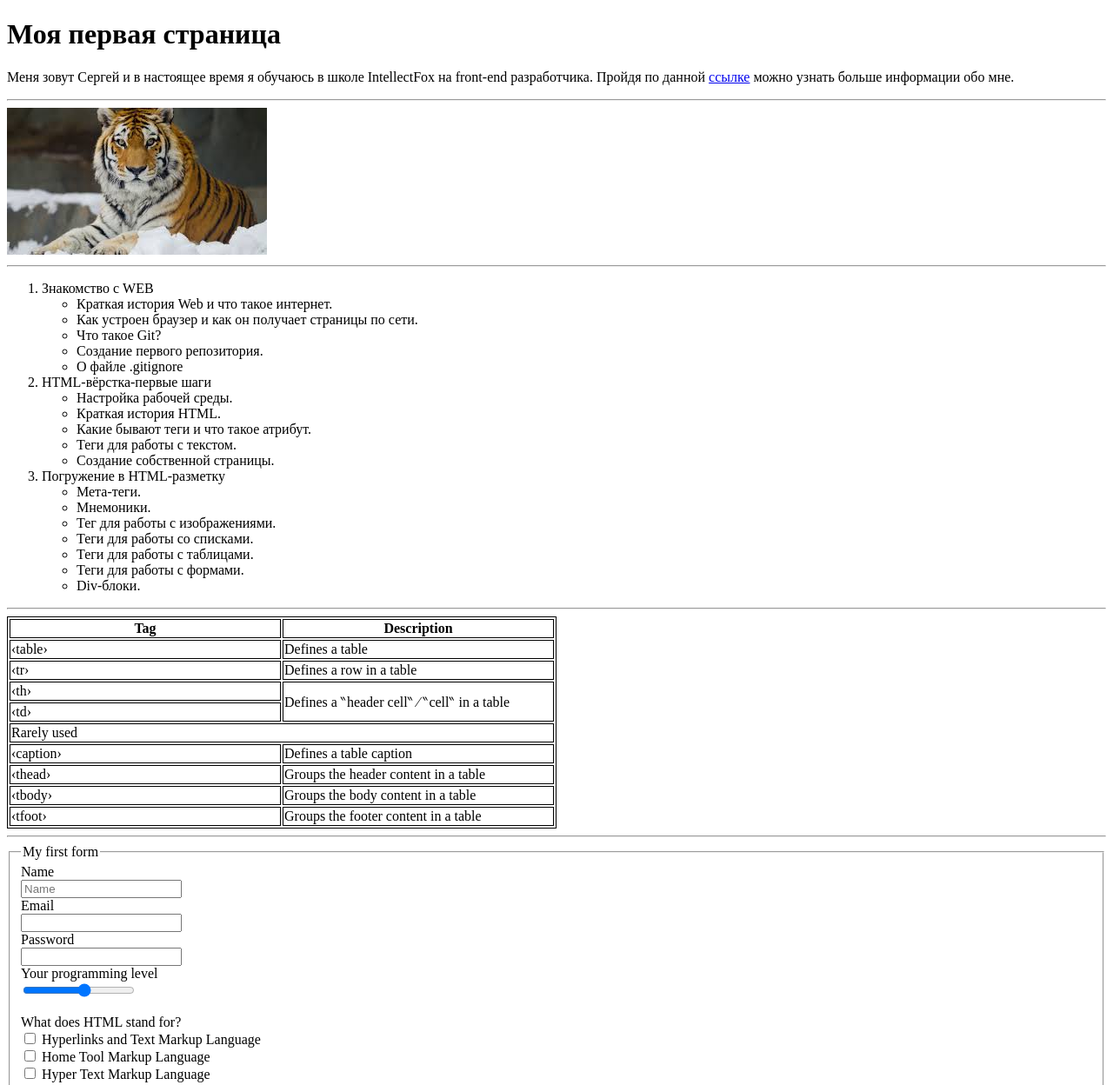
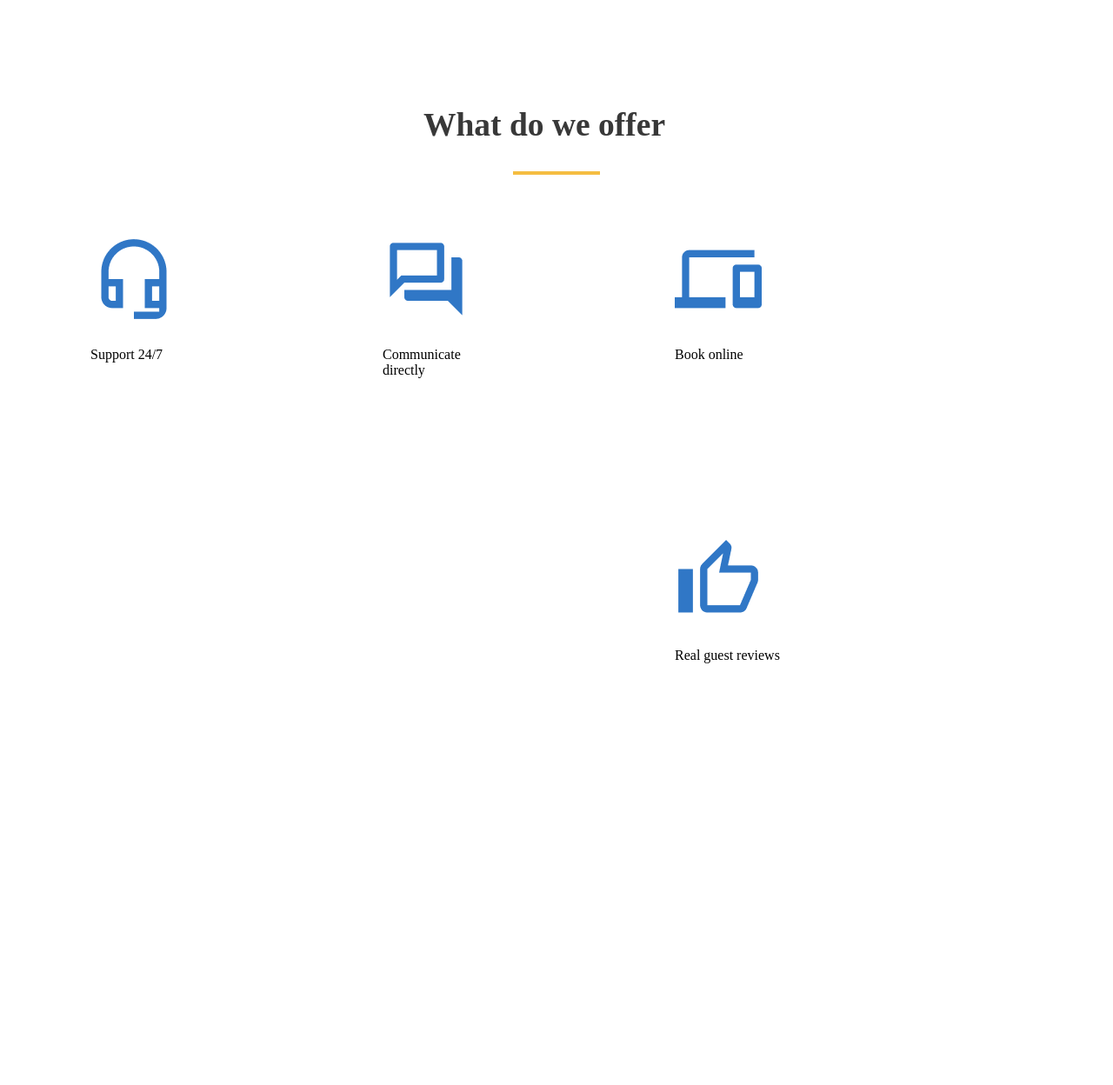
Before and after one commit to SCR0804/if-html, a website: page index.html in a window 1280 px wide. Shown: the top 1248 px of the page at 87% size. After the commit the page ends 883 px from the top, so only its background shows below. Drawn offline with Linux system fonts and the light colour scheme.

Commit message:
Created a section in the project Added a file style.css

```diff
--- a/index.html
+++ b/index.html
@@ -7,162 +7,215 @@
     <meta name="author" content="Сергей Якимович">
     <meta name="viewport" content="width=device-width, initial-scale=1.0">
     <title>My first page</title>
-    <style>
-        table, th, td {
-            border: 1px solid black;
-            width: 50%;
-        }
-    </style>
+    <!--    <style>-->
+    <!--        table, th, td {-->
+    <!--            border: 1px solid black;-->
+    <!--            width: 50%;-->
+    <!--        }-->
+    <!--    </style>-->
+    <link rel="stylesheet" href="./styles/style.css">
 </head>
 <body>
-<h1>Моя первая страница</h1>
+<!--<h1>Моя первая страница</h1>-->
 
-<p>Меня зовут Сергей и в настоящее время я обучаюсь в школе IntellectFox на front-end разработчика.
-    Пройдя по данной <a href="about/index.html" target="_blank">ссылке</a> можно узнать больше информации обо мне.</p>
-<hr/>
-<img src="images/tiger.jpg" alt="tiger" width="299" height="169">
-<hr/>
-<ol>
-    <li>Знакомство с WEB
-        <ul>
-            <li>Краткая история Web и что такое интернет.</li>
-            <li>Как устроен браузер и как он получает страницы по сети.</li>
-            <li>Что такое Git?</li>
-            <li>Создание первого репозитория.</li>
-            <li>О файле .gitignore</li>
-        </ul>
-    </li>
-    <li>HTML-вёрстка-первые шаги
-        <ul>
-            <li>Настройка рабочей среды.</li>
-            <li>Краткая история HTML.</li>
-            <li>Какие бывают теги и что такое атрибут.</li>
-            <li>Теги для работы с текстом.</li>
-            <li>Создание собственной страницы.</li>
-        </ul>
-    </li>
-    <li>Погружение в HTML-разметку
-        <ul>
-            <li>Мета-теги.</li>
-            <li>Мнемоники.</li>
-            <li>Тег для работы с изображениями.</li>
-            <li>Теги для работы со списками.</li>
-            <li>Теги для работы с таблицами.</li>
-            <li>Теги для работы с формами.</li>
-            <li>Div-блоки.</li>
-        </ul>
-    </li>
-</ol>
+<!--<p>Меня зовут Сергей и в настоящее время я обучаюсь в школе IntellectFox на front-end разработчика.-->
+<!--    Пройдя по данной <a href="about/index.html" target="_blank">ссылке</a> можно узнать больше информации обо мне.</p>-->
+<!--<hr/>-->
+<!--<img src="images/tiger.jpg" alt="tiger" width="299" height="169">-->
+<!--<hr/>-->
+<!--<ol>-->
+<!--    <li>Знакомство с WEB-->
+<!--        <ul>-->
+<!--            <li>Краткая история Web и что такое интернет.</li>-->
+<!--            <li>Как устроен браузер и как он получает страницы по сети.</li>-->
+<!--            <li>Что такое Git?</li>-->
+<!--            <li>Создание первого репозитория.</li>-->
+<!--            <li>О файле .gitignore</li>-->
+<!--        </ul>-->
+<!--    </li>-->
+<!--    <li>HTML-вёрстка-первые шаги-->
+<!--        <ul>-->
+<!--            <li>Настройка рабочей среды.</li>-->
+<!--            <li>Краткая история HTML.</li>-->
+<!--            <li>Какие бывают теги и что такое атрибут.</li>-->
+<!--            <li>Теги для работы с текстом.</li>-->
+<!--            <li>Создание собственной страницы.</li>-->
+<!--        </ul>-->
+<!--    </li>-->
+<!--    <li>Погружение в HTML-разметку-->
+<!--        <ul>-->
+<!--            <li>Мета-теги.</li>-->
+<!--            <li>Мнемоники.</li>-->
+<!--            <li>Тег для работы с изображениями.</li>-->
+<!--            <li>Теги для работы со списками.</li>-->
+<!--            <li>Теги для работы с таблицами.</li>-->
+<!--            <li>Теги для работы с формами.</li>-->
+<!--            <li>Div-блоки.</li>-->
+<!--        </ul>-->
+<!--    </li>-->
+<!--</ol>-->
 
-<hr/>
-<table>
-    <thead>
-    <tr>
+<!--<hr/>-->
+<!--<table>-->
+<!--    <thead>-->
+<!--    <tr>-->
 
-        <th>Tag</th>
-        <th>Description</th>
-    </tr>
-    </thead>
+<!--        <th>Tag</th>-->
+<!--        <th>Description</th>-->
+<!--    </tr>-->
+<!--    </thead>-->
 
 
-    <tbody>
-    <tr>
-        <td>&#8249;table&#8250;</td>
-        <td>Defines a table</td>
-    </tr>
-    <tr>
-        <td>&#8249;tr&#8250;</td>
-        <td>Defines a row in a table</td>
-    </tr>
-    <tr>
-        <td>&#8249;th&#8250;</td>
-        <td rowspan="2">Defines a &#8246;header cell&#8246; &#8260; &#8246;cell&#8246; in a table</td>
-    </tr>
-    <tr>
-        <td>&#8249;td&#8250;</td>
-    </tr>
-    <tr>
-        <td colspan="2">Rarely used</td>
-    </tr>
-    <tr>
-        <td>&#8249;caption&#8250;</td>
-        <td>Defines a table caption</td>
-    </tr>
-    <tr>
-        <td>&#8249;thead&#8250;</td>
-        <td>Groups the header content in a table</td>
-    </tr>
-    <tr>
-        <td>&#8249;tbody&#8250;</td>
-        <td>Groups the body content in a table</td>
-    </tr>
+<!--    <tbody>-->
+<!--    <tr>-->
+<!--        <td>&#8249;table&#8250;</td>-->
+<!--        <td>Defines a table</td>-->
+<!--    </tr>-->
+<!--    <tr>-->
+<!--        <td>&#8249;tr&#8250;</td>-->
+<!--        <td>Defines a row in a table</td>-->
+<!--    </tr>-->
+<!--    <tr>-->
+<!--        <td>&#8249;th&#8250;</td>-->
+<!--        <td rowspan="2">Defines a &#8246;header cell&#8246; &#8260; &#8246;cell&#8246; in a table</td>-->
+<!--    </tr>-->
+<!--    <tr>-->
+<!--        <td>&#8249;td&#8250;</td>-->
+<!--    </tr>-->
+<!--    <tr>-->
+<!--        <td colspan="2">Rarely used</td>-->
+<!--    </tr>-->
+<!--    <tr>-->
+<!--        <td>&#8249;caption&#8250;</td>-->
+<!--        <td>Defines a table caption</td>-->
+<!--    </tr>-->
+<!--    <tr>-->
+<!--        <td>&#8249;thead&#8250;</td>-->
+<!--        <td>Groups the header content in a table</td>-->
+<!--    </tr>-->
+<!--    <tr>-->
+<!--        <td>&#8249;tbody&#8250;</td>-->
+<!--        <td>Groups the body content in a table</td>-->
+<!--    </tr>-->
 
 
-    <tr>
-        <td>&#8249;tfoot&#8250;</td>
-        <td>Groups the footer content in a table</td>
-    </tr>
-    </tbody>
+<!--    <tr>-->
+<!--        <td>&#8249;tfoot&#8250;</td>-->
+<!--        <td>Groups the footer content in a table</td>-->
+<!--    </tr>-->
+<!--    </tbody>-->
 
-</table>
+<!--</table>-->
 
-<hr/>
+<!--<hr/>-->
 
-<form action="/" method="GET">
-    <fieldset>
-        <legend>My first form</legend>
-        <label for="name">Name</label> <br/>
-        <input type="text" id="name" name="name" placeholder="Name" required/> <br/>
+<!--<form action="/" method="GET">-->
+<!--    <fieldset>-->
+<!--        <legend>My first form</legend>-->
+<!--        <label for="name">Name</label> <br/>-->
+<!--        <input type="text" id="name" name="name" placeholder="Name" required/> <br/>-->
 
-        <label for="email">Email</label> <br/>
-        <input type="email" id="email" name="email" required/> <br/>
+<!--        <label for="email">Email</label> <br/>-->
+<!--        <input type="email" id="email" name="email" required/> <br/>-->
 
-        <label for="password">Password</label> <br/>
-        <input type="password" id="password" name="password" required> <br/>
+<!--        <label for="password">Password</label> <br/>-->
+<!--        <input type="password" id="password" name="password" required> <br/>-->
 
-        <label for="range">Your programming level</label> <br/>
-        <input type="range" id="range" name="range" min="1" max="10"> <br/>
-        <p>
-            What does HTML stand for? <br/>
-            <input type="checkbox" id="hyperlinks" name="html" value="Hyperlinks and Text Markup Language">
-            <label for="hyperlinks">Hyperlinks and Text Markup Language</label> <br>
+<!--        <label for="range">Your programming level</label> <br/>-->
+<!--        <input type="range" id="range" name="range" min="1" max="10"> <br/>-->
+<!--        <p>-->
+<!--            What does HTML stand for? <br/>-->
+<!--            <input type="checkbox" id="hyperlinks" name="html" value="Hyperlinks and Text Markup Language">-->
+<!--            <label for="hyperlinks">Hyperlinks and Text Markup Language</label> <br>-->
 
-            <input type="checkbox" id="home_tool" name="html" value="Home Tool Markup Language">
-            <label for="home_tool">Home Tool Markup Language</label> <br>
+<!--            <input type="checkbox" id="home_tool" name="html" value="Home Tool Markup Language">-->
+<!--            <label for="home_tool">Home Tool Markup Language</label> <br>-->
 
-            <input type="checkbox" id="html" name="html" value="Hyper Text Markup Language">
-            <label for="html">Hyper Text Markup Language</label> <br>
+<!--            <input type="checkbox" id="html" name="html" value="Hyper Text Markup Language">-->
+<!--            <label for="html">Hyper Text Markup Language</label> <br>-->
 
-        </p>
-        <p>
-            What does HTTP stand for? <br/>
-            <input type="radio" id="translate" name="http" value="Hyper Text Translate Protocol">
-            <label for="translate">Hyper Text Translate Protocol</label> <br>
+<!--        </p>-->
+<!--        <p>-->
+<!--            What does HTTP stand for? <br/>-->
+<!--            <input type="radio" id="translate" name="http" value="Hyper Text Translate Protocol">-->
+<!--            <label for="translate">Hyper Text Translate Protocol</label> <br>-->
 
-            <input type="radio" id="transmission" name="http" value="Hyper Text Transmission Protocol">
-            <label for="transmission">Hyper Text Transmission Protocol</label> <br>
+<!--            <input type="radio" id="transmission" name="http" value="Hyper Text Transmission Protocol">-->
+<!--            <label for="transmission">Hyper Text Transmission Protocol</label> <br>-->
 
-            <input type="radio" id="transfer" name="http" value="Hyper Text Transfer Protocol">
-            <label for="transfer">Hyper Text Transfer Protocol</label> <br>
+<!--            <input type="radio" id="transfer" name="http" value="Hyper Text Transfer Protocol">-->
+<!--            <label for="transfer">Hyper Text Transfer Protocol</label> <br>-->
 
-        </p>
-        <p>
-            <label for="comment">Comment</label> <br/>
-            <textarea id="comment" name="comment" cols="30" rows="10" maxlength="500">Comment</textarea>
+<!--        </p>-->
+<!--        <p>-->
+<!--            <label for="comment">Comment</label> <br/>-->
+<!--            <textarea id="comment" name="comment" cols="30" rows="10" maxlength="500">Comment</textarea>-->
 
-        </p>
-        <label for="html_stand_for">What does HTML stand for?</label> <br/>
-        <select id="html_stand_for" name="html stand for">
-            <option disabled selected>Your answer</option>
-            <option value="1">Hyper Text Translate Protocol</option>
-            <option value="2">Hyper Text Transmission Protocol</option>
-            <option value="3">Hyper Text Transfer Protocol</option>
-        </select>
-        <p>
-            <button type="submit">Send</button>
-        </p>
-    </fieldset>
-</form>
+<!--        </p>-->
+<!--        <label for="html_stand_for">What does HTML stand for?</label> <br/>-->
+<!--        <select id="html_stand_for" name="html stand for">-->
+<!--            <option disabled selected>Your answer</option>-->
+<!--            <option value="1">Hyper Text Translate Protocol</option>-->
+<!--            <option value="2">Hyper Text Transmission Protocol</option>-->
+<!--            <option value="3">Hyper Text Transfer Protocol</option>-->
+<!--        </select>-->
+<!--        <p>-->
+<!--            <button type="submit">Send</button>-->
+<!--        </p>-->
+<!--    </fieldset>-->
+<!--</form>-->
+
+<div class="section">
+
+    <div class="title">
+        <h2>What do we offer</h2>
+    </div>
+    <div class="under-title">
+        <img src="images/line.png" alt="Just a line">
+    </div>
+
+    <div class="cards">
+        <div class="card">
+            <div class="icon">
+                <img src="images/headphones.png" alt="Headphones">
+            </div>
+            <div class="description">
+                <p>Support 24/7</p>
+            </div>
+        </div>
+
+        <div class="card">
+            <div class="icon">
+                <img src="images/communicate.png" alt="Communicate">
+            </div>
+            <div class="description">
+                <p>Communicate directly</p>
+            </div>
+        </div>
+
+        <div class="card">
+            <div class="icon">
+                <img src="images/booking.png" alt="Booking">
+            </div>
+            <div class="description">
+
+                <p>Book online</p>
+            </div>
+        </div>
+
+        <div class="card">
+            <div class="icon">
+                <img src="images/finger.png" alt="Finger">
+            </div>
+
+            <div class="description">
+                <p>Real guest reviews</p>
+            </div>
+        </div>
+
+    </div>
+</div>
+
 
 </body>
 </html>
--- /dev/null
+++ b/styles/style.css
@@ -0,0 +1,50 @@
+* {
+    margin: 0;
+}
+
+.section {
+    max-height: 569px;
+    max-width: 1440px;
+}
+
+.title {
+    margin: 0 auto;
+    width: 306px;
+    height: 47px;
+    font-style: normal;
+    font-size: 25px;
+    line-height: 47px;
+    color: #383838;
+    padding-top: 120px;
+}
+
+.under-title {
+    margin: 0 auto;
+    width: 100px;
+    height: 4px;
+    padding-top: 20px;
+}
+
+.cards {
+    height: 183px;
+
+}
+
+.card {
+    width: 10%;
+    float: left;
+    padding: 80px 104px 120px;
+
+
+}
+
+.icon {
+    height: 80px;
+    width: 80px;
+
+}
+
+.description {
+    align-items: center;
+    padding-top: 48px;
+}
```
Also changed, not shown: images/booking.png (added), images/communicate.png (added), images/finger.png (added), images/headphones.png (added), images/line.png (added).
